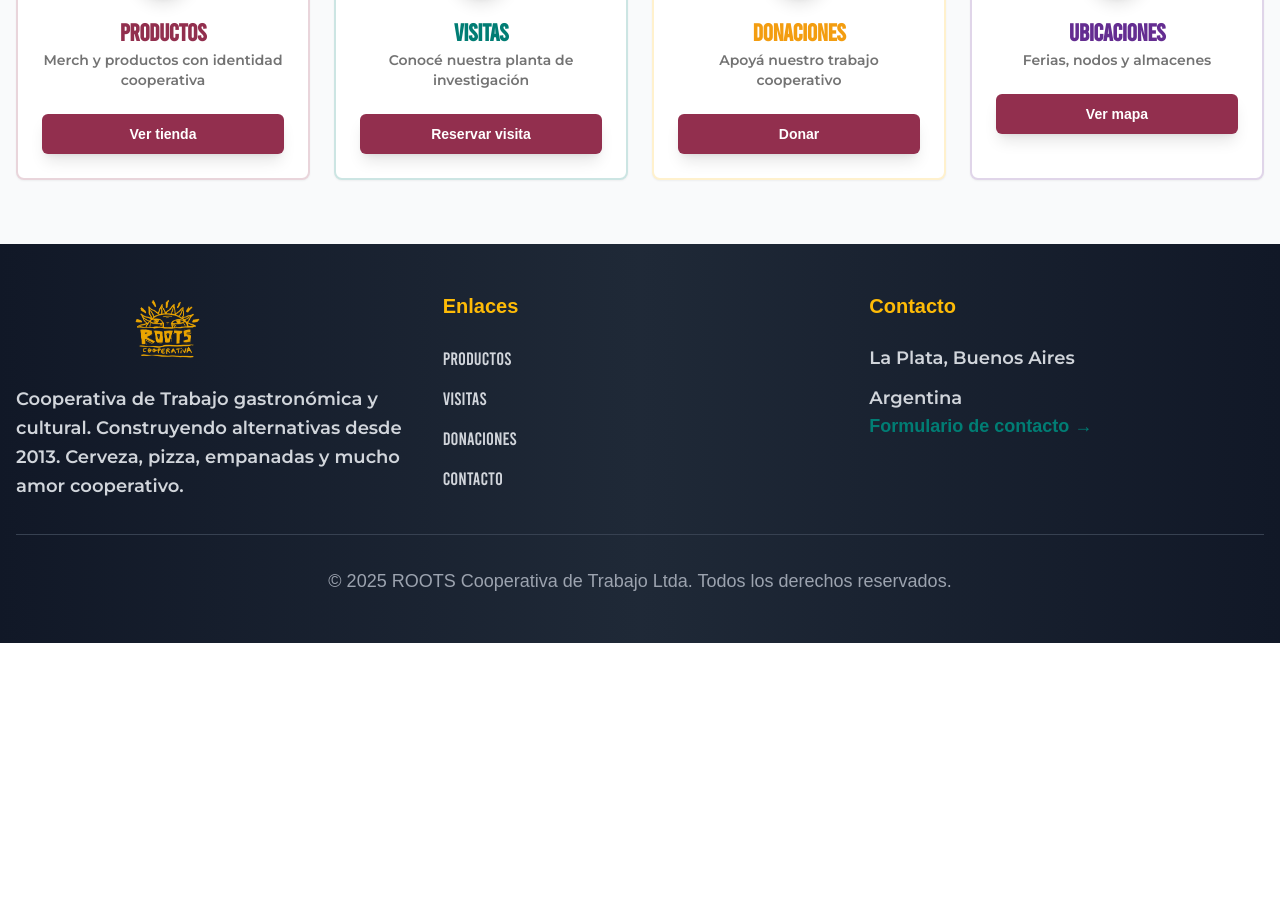
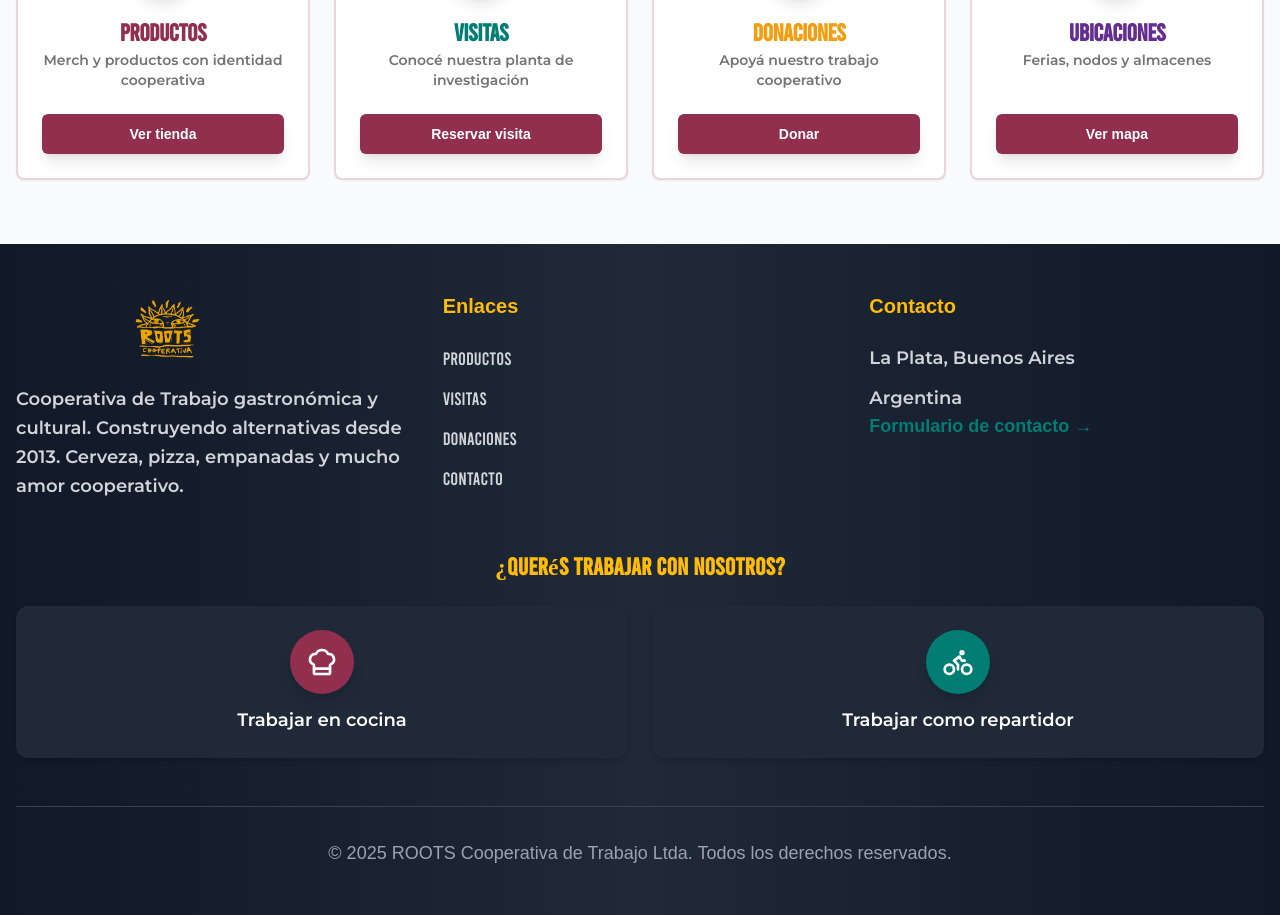
Before and after one commit to roots-cooperativa-dev/frontend-rootscoop, a Next.js app in the folder front/: page / in a window 1280 px wide. Shown: the part 6323-7238 px from the top of the page. Before the commit the page ends 6966 px from the top, so only its background shows below. Built offline with nearby package versions, Linux system fonts and the light colour scheme.

Commit message:
mostrar products desde el backend deployado , y ver detalles

```diff
--- a/front/src/app/layout.tsx
+++ b/front/src/app/layout.tsx
@@ -18,8 +18,9 @@
   return (
     <html lang="en">
       <AuthProvider>
-        <body>{children}</body>
-         <Toaster />
+        <body>{children}
+          <Toaster />
+        </body>
       </AuthProvider>
     </html>
   );
--- /dev/null
+++ b/front/src/app/productos/[id]/page.tsx
@@ -0,0 +1,21 @@
+import { fetchProductoById } from "../../utils/ProductsHelper";
+import ProductoDetalle from "../../../components/productos/DetalleComponent";
+import { notFound } from "next/navigation";
+
+interface PageProps {
+    params: {
+        id: string;
+    };
+}
+
+const ProductoPage = async ({ params }: PageProps) => {
+    const producto = await fetchProductoById(params.id);
+
+    if (!producto) {
+        notFound();
+    }
+
+    return <ProductoDetalle producto={producto} />;
+};
+
+export default ProductoPage;
--- a/front/src/app/utils/ProductsHelper.ts
+++ b/front/src/app/utils/ProductsHelper.ts
@@ -1,18 +1,24 @@
+import axios from "axios";
 import { IProducto } from "../types/index";
-
 
 const API_URL = process.env.NEXT_PUBLIC_API_URL;
 
 export const fetchProductos = async (): Promise<IProducto[]> => {
     try {
-        const response = await fetch('http://localhost:3000/products');
-        if (!response.ok) {
-            throw new Error(`Error HTTP: ${response.status}`);
-        }
-        const data = await response.json();
-        return data;
+        const response = await axios.get<IProducto[]>(`${API_URL}/products`);
+        return response.data;
     } catch (error) {
         console.error("Error fetching productos:", error);
         return [];
     }
 };
+
+export const fetchProductoById = async (id: string): Promise<IProducto | null> => {
+    try {
+        const response = await axios.get<IProducto>(`${API_URL}/products/${id}`);
+        return response.data;
+    } catch (error) {
+        console.error(`Error fetching producto con ID ${id}:`, error);
+        return null;
+    }
+};
--- a/front/src/components/landing/Footer.tsx
+++ b/front/src/components/landing/Footer.tsx
@@ -1,7 +1,8 @@
 'use client';
-import { Sun } from "lucide-react";
+import { ChefHat, Bike } from "lucide-react";
 import Link from 'next/link';
 import Image from 'next/image';
+
 export const Footer = () => {
     return (
         <footer className="bg-gradient-to-r from-gray-900 via-gray-800 to-gray-900 text-white py-12">
@@ -23,6 +24,7 @@
                             empanadas y mucho amor cooperativo.
                         </p>
                     </div>
+
                     <div>
                         <h3 className="font-bold mb-6 text-xl text-[#febb07]">Enlaces</h3>
                         <div className="space-y-3">
@@ -52,8 +54,9 @@
                             </Link>
                         </div>
                     </div>
+
                     <div>
-                        <h3 className=" font-bold mb-6 text-xl text-[#febb07]">Contacto</h3>
+                        <h3 className="font-bold mb-6 text-xl text-[#febb07]">Contacto</h3>
                         <div className="space-y-3 text-gray-300">
                             <p className="font-popular text-lg">La Plata, Buenos Aires</p>
                             <p className="font-popular text-lg">Argentina</p>
@@ -66,7 +69,45 @@
                         </div>
                     </div>
                 </div>
-                <div className="border-t border-gray-700 mt-8 pt-8 text-center">
+
+                {/* Sección trabajar con nosotros */}
+                <div className="mt-12">
+                    <h3 className="text-2xl font-black text-[#febb07] text-center mb-6 font-bebas">
+                        ¿Querés trabajar con nosotros?
+                    </h3>
+                    <div className="grid md:grid-cols-2 gap-6 text-center">
+                        <Link
+                            href="https://docs.google.com/forms/d/10sy_dTqGS0Q5C2c7z9AvcOhAO5jnZl-sBHetyfoSPq8"
+                            target="_blank"
+                            rel="noopener noreferrer"
+                            className="group bg-gray-800 hover:bg-[#922f4e] transition-colors rounded-xl p-6 shadow-md flex flex-col items-center space-y-3"
+                        >
+                            <div className="w-16 h-16 bg-[#922f4e] rounded-full flex items-center justify-center shadow-lg group-hover:bg-white transition-colors">
+                                <ChefHat className="w-8 h-8 text-white group-hover:text-[#922f4e]" />
+                            </div>
+                            <p className="text-lg font-popular text-white font-medium group-hover:text-white">
+                                Trabajar en cocina
+                            </p>
+                        </Link>
+
+                        <Link
+                            href="https://docs.google.com/forms/d/1jrgSAR4VH-_JZFXxujBBkKqFBPx3CxY44_bc5BkWClI"
+                            target="_blank"
+                            rel="noopener noreferrer"
+                            className="group bg-gray-800 hover:bg-[#017d74] transition-colors rounded-xl p-6 shadow-md flex flex-col items-center space-y-3"
+                        >
+                            <div className="w-16 h-16 bg-[#017d74] rounded-full flex items-center justify-center shadow-lg group-hover:bg-white transition-colors">
+                                <Bike className="w-8 h-8 text-white group-hover:text-[#017d74]" />
+                            </div>
+                            <p className="text-lg font-popular text-white font-medium group-hover:text-white">
+                                Trabajar como repartidor
+                            </p>
+                        </Link>
+                    </div>
+                </div>
+
+                {/* Copyright */}
+                <div className="border-t border-gray-700 mt-12 pt-8 text-center">
                     <p className="text-gray-400 text-lg">
                         &copy; 2025 ROOTS Cooperativa de Trabajo Ltda. Todos los derechos reservados.
                     </p>
@@ -74,4 +115,4 @@
             </div>
         </footer>
     );
-}
+};
--- a/front/src/components/landing/Servicios.tsx
+++ b/front/src/components/landing/Servicios.tsx
@@ -1,6 +1,6 @@
 'use client';
 
-import { ShoppingBag,Calendar, Gift, MapPin } from "lucide-react";
+import { ShoppingBag, Calendar, Gift, MapPin } from "lucide-react";
 import { Button } from "../ui/button";
 import { Card, CardHeader, CardTitle, CardDescription, CardContent } from "../ui/card";
 import Link from "next/link";
@@ -13,7 +13,7 @@
                 Hay muchas formas de ser parte de esta construccion colectiva. Cada aporte suma, cada gesto cuenta.
             </p>
             <div className="grid md:grid-cols-2 lg:grid-cols-4 gap-6">
-                <Card className="hover:shadow-2xl transition-all transform hover:-translate-y-3 border-2 border-[#922f4e]/20 hover:border-[#922f4e]">
+                <Card className="flex flex-col justify-between hover:shadow-2xl transition-all transform hover:-translate-y-3 border-2 border-[#922f4e]/20 hover:border-[#922f4e]">
                     <CardHeader className="text-center">
                         <div className="w-16 h-16 bg-[#922f4e] rounded-full flex items-center justify-center mx-auto mb-4 shadow-lg">
                             <ShoppingBag className="w-8 h-8 text-white" />
@@ -28,7 +28,7 @@
                     </CardContent>
                 </Card>
 
-                <Card className="hover:shadow-2xl transition-all transform hover:-translate-y-3 border-2 border-[#017d74]/20 hover:border-[#017d74]">
+                <Card className="flex flex-col justify-between hover:shadow-2xl transition-all transform hover:-translate-y-3 border-2 border-[#922f4e]/20 hover:border-[#922f4e]">
                     <CardHeader className="text-center">
                         <div className="w-16 h-16 bg-[#017d74] rounded-full flex items-center justify-center mx-auto mb-4 shadow-lg">
                             <Calendar className="w-8 h-8 text-white" />
@@ -43,7 +43,7 @@
                     </CardContent>
                 </Card>
 
-                <Card className="hover:shadow-2xl transition-all transform hover:-translate-y-3 border-2 border-[#febb07]/20 hover:border-[#febb07]">
+                <Card className="flex flex-col justify-between hover:shadow-2xl transition-all transform hover:-translate-y-3 border-2 border-[#922f4e]/20 hover:border-[#922f4e]">
                     <CardHeader className="text-center">
                         <div className="w-16 h-16 bg-[#febb07] rounded-full flex items-center justify-center mx-auto mb-4 shadow-lg">
                             <Gift className="w-8 h-8 text-white" />
@@ -57,7 +57,7 @@
                         </Button>
                     </CardContent>
                 </Card>
-                <Card className="hover:shadow-2xl transition-all transform hover:-translate-y-3 border-2 border-[#642d91]/20 hover:border-[#642d91]">
+                <Card className="flex flex-col justify-between hover:shadow-2xl transition-all transform hover:-translate-y-3 border-2 border-[#922f4e]/20 hover:border-[#922f4e]">
                     <CardHeader className="text-center">
                         <div className="w-16 h-16 bg-[#642d91] rounded-full flex items-center justify-center mx-auto mb-4 shadow-lg">
                             <MapPin className="w-8 h-8 text-white" />
--- /dev/null
+++ b/front/src/components/productos/DetalleComponent.tsx
@@ -0,0 +1,58 @@
+'use client';
+
+import { IProducto } from "../../app/types/index";
+import { Badge } from "../../components/ui/badge";
+import { Button } from "../../components/ui/button";
+import { Star } from "lucide-react";
+import Link from "next/link";
+import Image from "next/image";
+
+interface Props {
+    producto: IProducto;
+}
+
+const ProductoDetalle = ({ producto }: Props) => {
+    const stock = producto.sizes[0]?.stock ?? 0;
+    const price = producto.sizes[0]?.price ?? "-";
+
+    return (
+        <div className="container mx-auto px-4 py-12">
+            <div className="grid md:grid-cols-2 gap-8 items-start">
+                <div>
+                    <Image
+                        src={producto.files[0]?.url || "/img/image-not-found.jpg"}
+                        alt={producto.name}
+                        width={600}
+                        height={400}
+                        className="rounded-lg object-cover w-full h-auto"
+                    />
+                </div>
+                <div>
+                    <h1 className="text-4xl font-bold text-[#017d74] mb-2">{producto.name}</h1>
+                    <Badge className="mb-4 bg-[#febb07] text-black">{producto.category.name}</Badge>
+                    <p className="text-lg text-gray-700 font-popular mb-6">{producto.details}</p>
+                    <div className="flex items-center mb-4">
+                        {[...Array(5)].map((_, i) => (
+                            <Star
+                                key={i}
+                                className={`w-5 h-5 ${i < 4 ? "fill-[#febb07] text-[#febb07]" : "text-gray-300"}`}
+                            />
+                        ))}
+                        <span className="ml-2 text-sm text-gray-500">(12 reseñas)</span>
+                    </div>
+                    <p className="text-3xl font-bold text-[#922f4e] mb-4">${price}</p>
+                    <p className="mb-4 text-gray-600">{stock > 0 ? `Stock disponible: ${stock}` : "Producto sin stock"}</p>
+                    <Button
+                        className={`w-full ${stock > 0 ? "bg-[#922f4e] hover:bg-[#642d91] text-white" : "bg-gray-400 text-gray-600"}`}
+                        disabled={stock === 0}
+                        asChild={stock > 0}
+                    >
+                        {stock > 0 ? <Link href="/login">Comprar ahora</Link> : "Agotado"}
+                    </Button>
+                </div>
+            </div>
+        </div>
+    );
+};
+
+export default ProductoDetalle;
```
Also changed, not shown: front/src/components/productos/ProductosComponent.tsx (+35 -3 lines), 1 other file (tests, documents, lock files or other folders).
